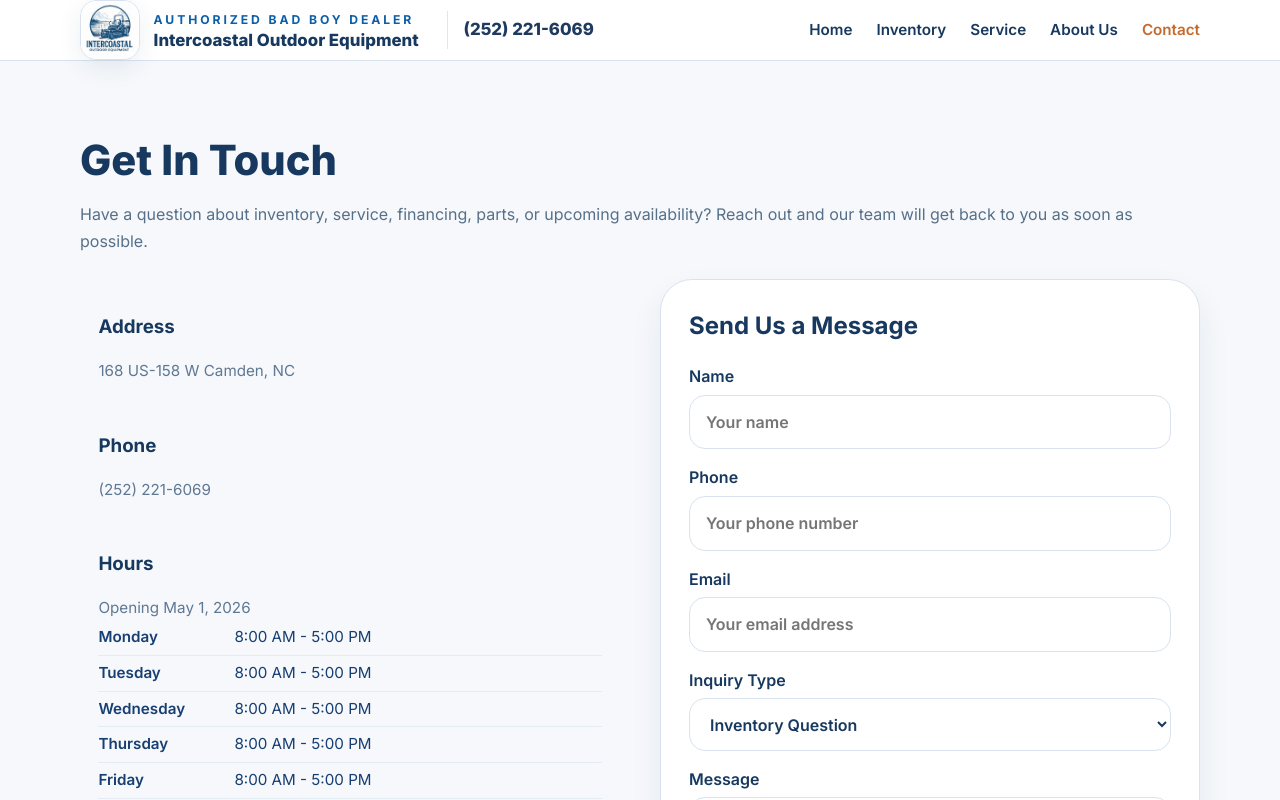
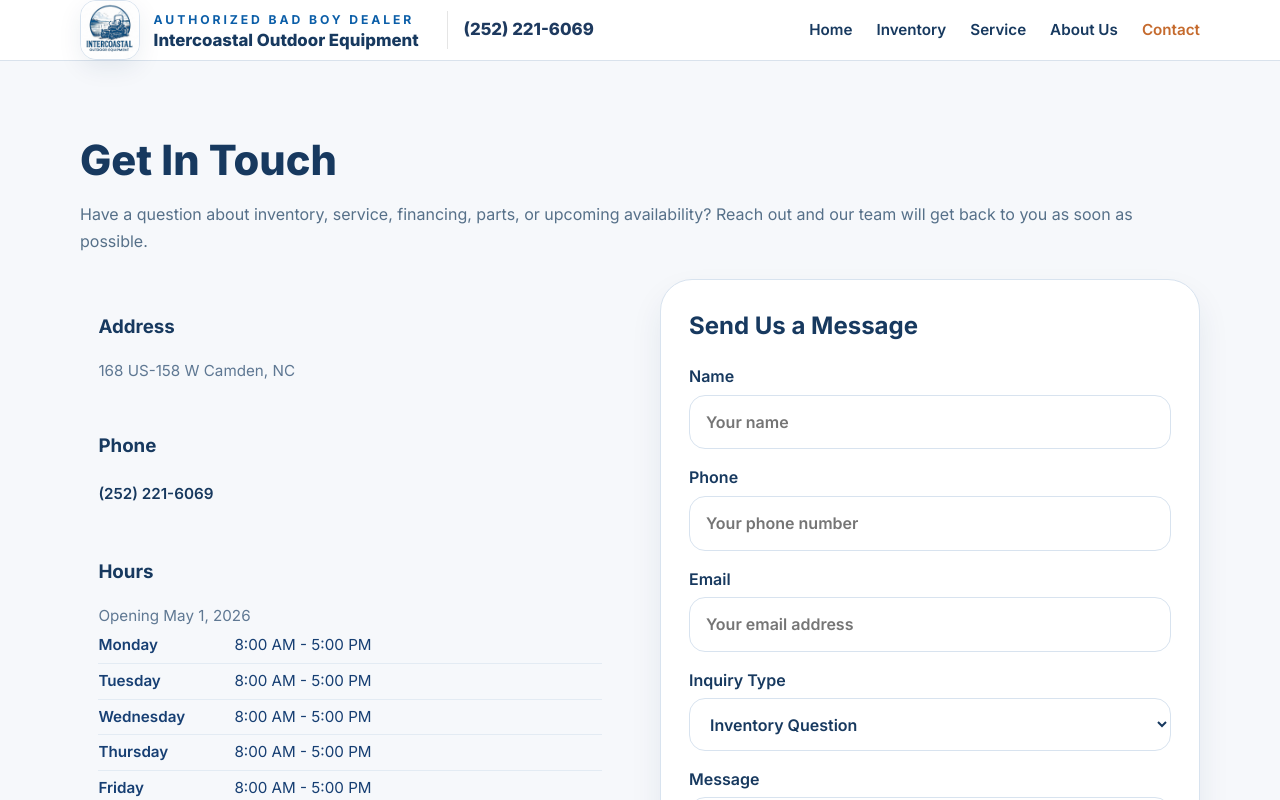
Before and after one commit to TanyaA318/intercoastal-website, a React (Vite) app: page /contact in a window 1280 px wide. Shown: the top 800 px of the page. Built offline with nearby package versions, Linux system fonts and the light colour scheme.

Commit message:
Update styles.css

```diff
--- a/src/styles.css
+++ b/src/styles.css
@@ -1031,6 +1031,21 @@ img {
   line-height: 1.6;
 }
 
+.phone-link {
+  color: #17395f;
+  text-decoration: none;
+  font-weight: 600;
+}
+
+.phone-link:hover {
+  text-decoration: underline;
+}
+
+.phone-link {
+  display: inline-block;
+  padding: 4px 0;
+}
+
 .service-intro {
   max-width: 760px;
   margin-bottom: 36px;
```
